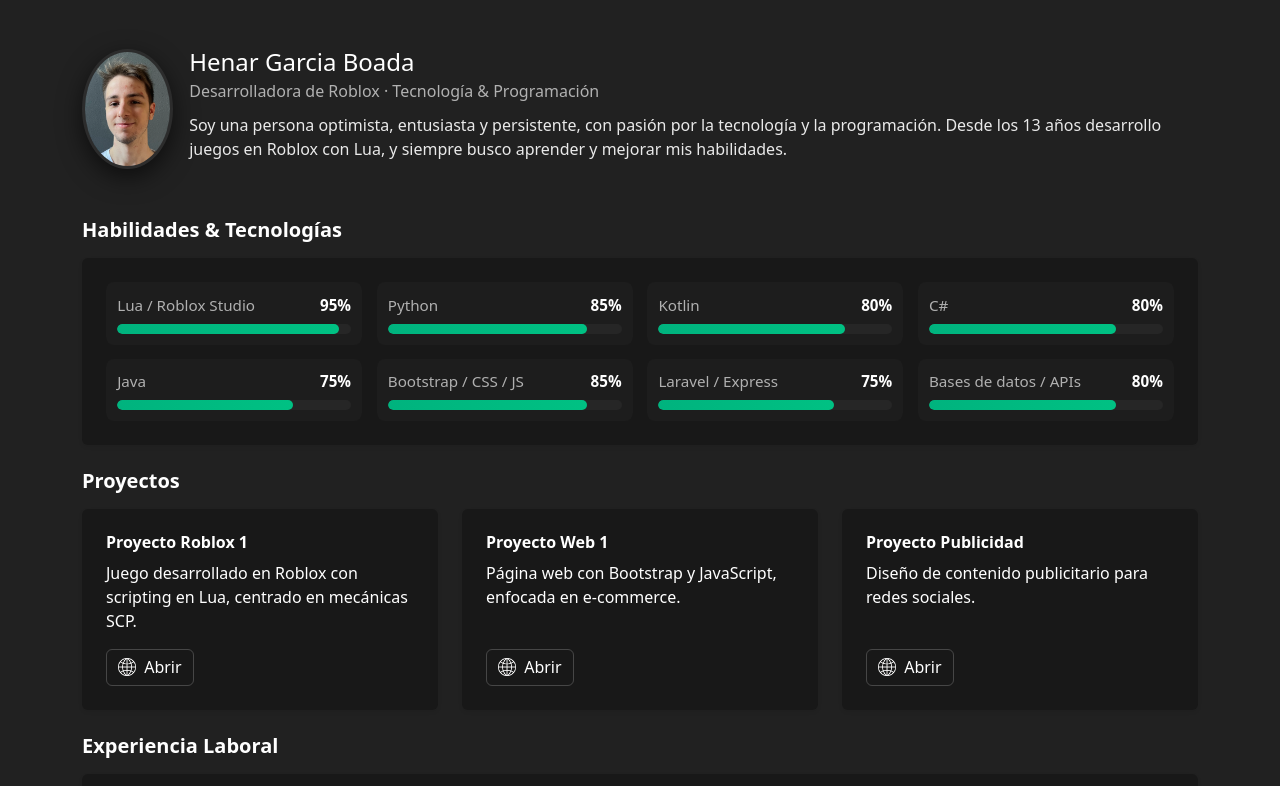
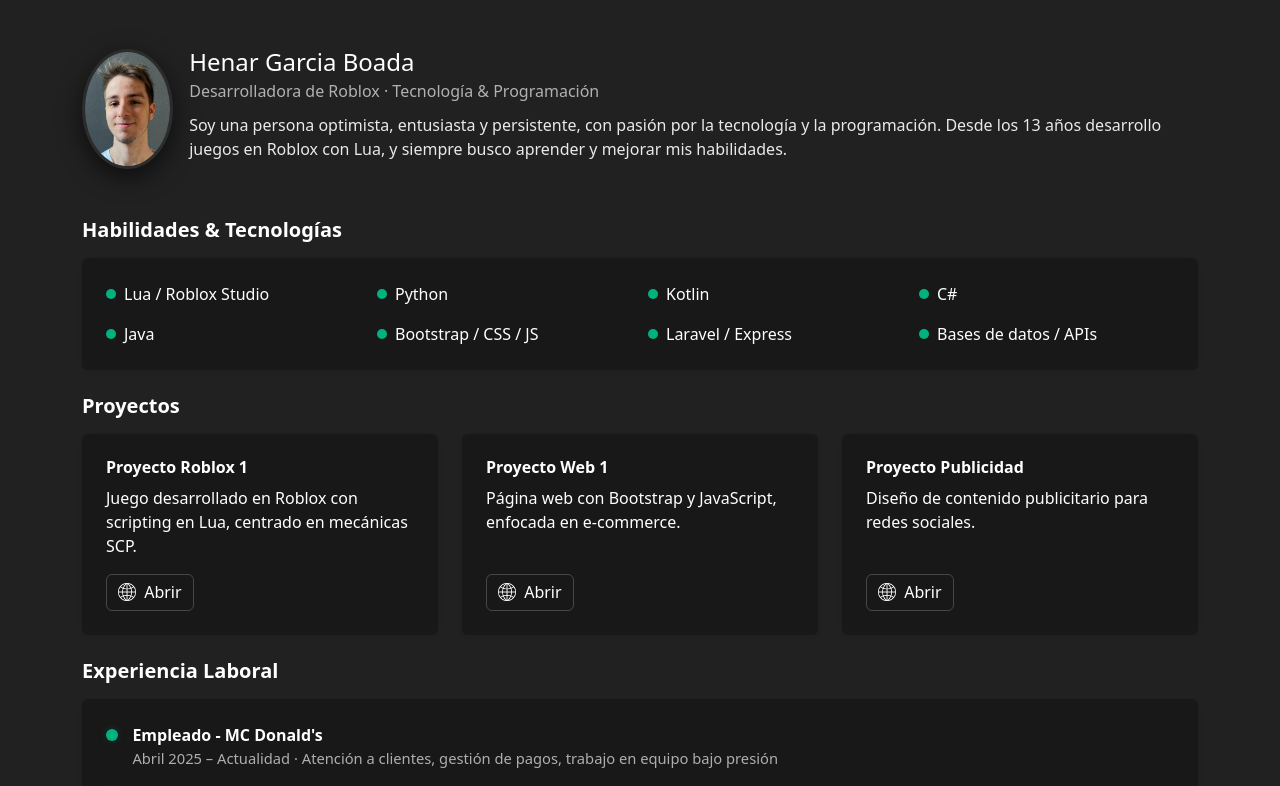
Before and after one commit to henar2004/Test, a React (Create React App) app: page /Home in a window 1280 px wide. Shown: the top 786 px of the page. Built offline with nearby package versions, Linux system fonts and the light colour scheme.

Commit message:
Cambio diseño seccion habilidades

```diff
--- a/src/pages/portafolio.js
+++ b/src/pages/portafolio.js
@@ -24,36 +24,36 @@ export default function Portafolio() {
         </header>
 
        {/* HABILIDADES / ATRIBUTOS */}
-        <h5 className="fw-semibold mb-3 text-white">
-          Habilidades & Tecnologías
-        </h5>
+<h5 className="fw-semibold mb-3 text-white">Habilidades & Tecnologías</h5>
 <section className="portfolio-card p-4 mb-4 rounded shadow-sm">
-          <div className="skills-grid">
+  <div className="row g-3">
     {[
-              { name: "Lua / Roblox Studio", value: 95 },
-              { name: "Python", value: 85 },
-              { name: "Kotlin", value: 80 },
-              { name: "C#", value: 80 },
-              { name: "Java", value: 75 },
-              { name: "Bootstrap / CSS / JS", value: 85 },
-              { name: "Laravel / Express", value: 75 },
-              { name: "Bases de datos / APIs", value: 80 },
+      "Lua / Roblox Studio",
+      "Python",
+      "Kotlin",
+      "C#",
+      "Java",
+      "Bootstrap / CSS / JS",
+      "Laravel / Express",
+      "Bases de datos / APIs",
     ].map((skill, i) => (
-              <div key={i} className="skill">
-                <div className="skill-head">
-                  <span>{skill.name}</span>
-                  <span className="skill-value">{skill.value}%</span>
-                </div>
-                <div className="skill-bar">
-                  <div
-                    className="skill-fill"
-                    style={{ width: `${skill.value}%` }}
-                  />
-                </div>
+      <div key={i} className="col-6 col-md-3 d-flex align-items-center">
+        <span
+          style={{
+            display: "inline-block",
+            width: "10px",
+            height: "10px",
+            backgroundColor: "var(--accent)",
+            borderRadius: "50%",
+            marginRight: "0.5rem",
+          }}
+        ></span>
+        <span className="text-white">{skill}</span>
       </div>
     ))}
   </div>
 </section>
+
 
         {/* PROYECTOS */}
         <h5 className="fw-semibold mb-3 text-white">Proyectos</h5>
```
Lines whose indentation alone changed are shown as unchanged.
